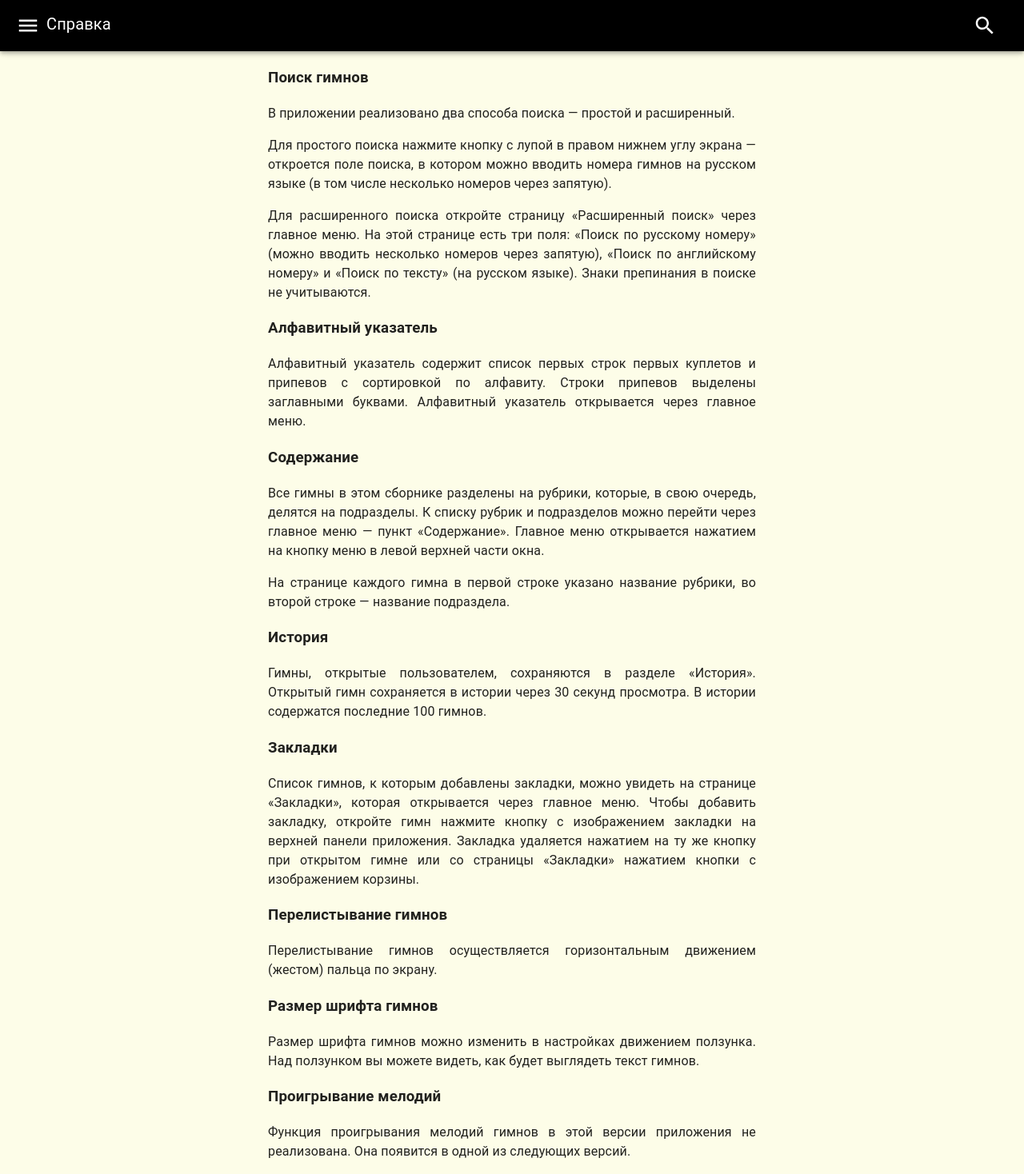
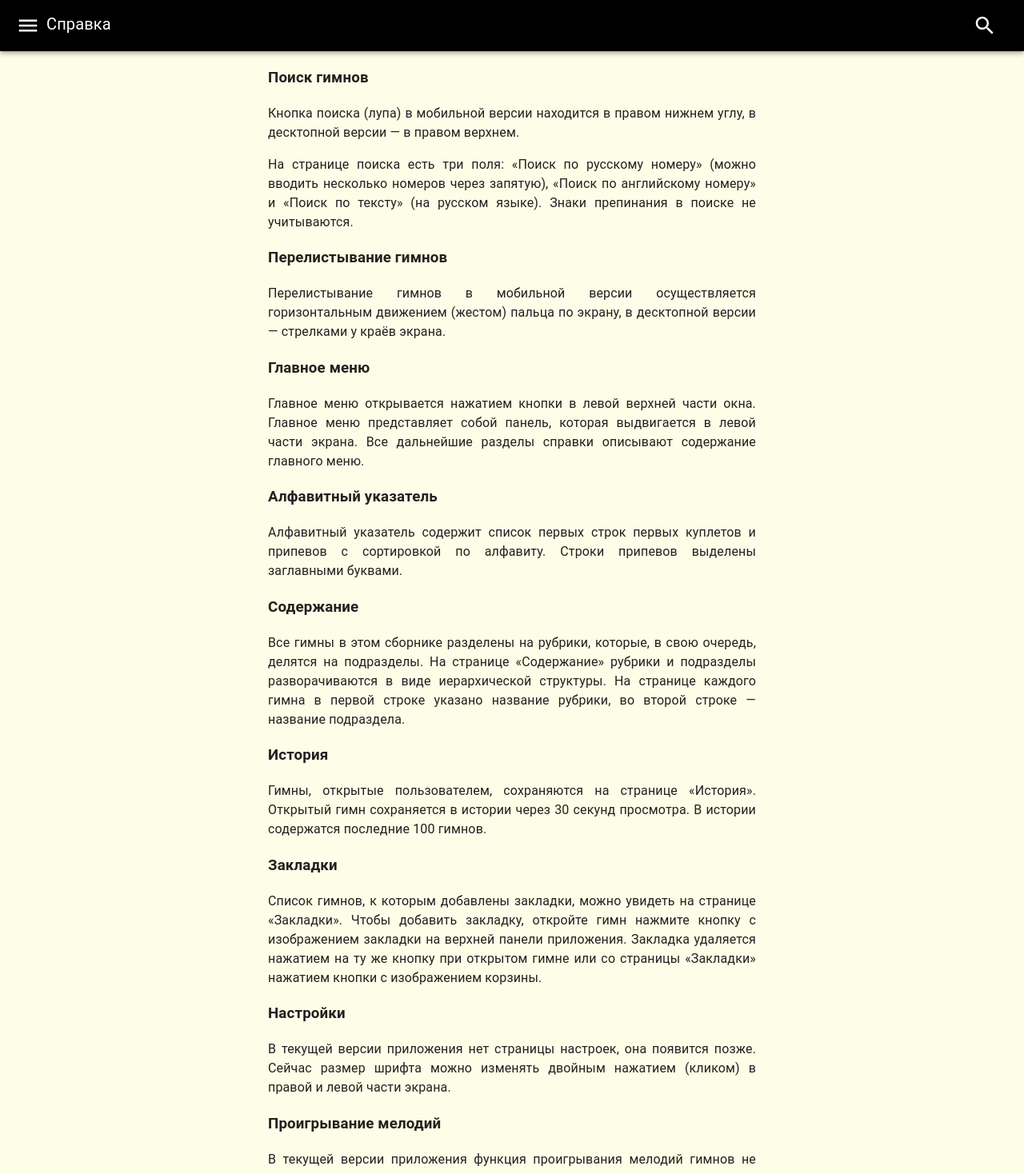
Before and after one commit to gorshipaktsyan/russian-hymns, a React app: page /reference in a window 1280 px wide. Shown: the top 1468 px of the page at 80% size. Built offline with nearby package versions, Linux system fonts and the light colour scheme; a web font is replaced by a local one.

Commit message:
improvements

```diff
--- a/src/view/components/Drawer.js
+++ b/src/view/components/Drawer.js
@@ -48,8 +48,8 @@ function DrawerComponent({
           ))}
         </List>
       </Box>
-      <Box sx={{ marginLeft: "10px", position: "absolute", bottom: 0 }}>
-        <p>Версия программы: 1.3.0</p>
+      <Box sx={{ marginLeft: "10px", position: "absolute", bottom: 10, fontSize: '13px' }}>
+        <p>Версия: 1.3.0</p>
       </Box>
     </Drawer>
   );
--- a/src/view/pages/History/ConfirmationModal.js
+++ b/src/view/pages/History/ConfirmationModal.js
@@ -15,7 +15,7 @@ export default function ConfirmModal({
     <Dialog open={openConfirm} onClose={() => setOpenConfirm(false)}>
       <DialogContent>
         <DialogContentText sx={{ color: "black" }}>
-          вы действительно хотите удалить всю историю?
+          Вы действительно хотите удалить всю историю?
         </DialogContentText>
       </DialogContent>
       <DialogActions>
--- a/src/view/pages/Reference/index.js
+++ b/src/view/pages/Reference/index.js
@@ -1,79 +1,72 @@
 import StyledComponents from "../../../utils/sharedStyles";
 
-const { InfoBox } = StyledComponents;
+const {InfoBox} = StyledComponents;
 
 function Reference() {
     return (
         <InfoBox>
             <h3>Поиск гимнов</h3>
             <p>
-        В приложении реализовано два способа поиска — простой и расширенный.
+                Кнопка поиска (лупа) в мобильной версии находится в правом нижнем углу,
+                в десктопной версии — в правом верхнем.
             </p>
             <p>
-        Для простого поиска нажмите кнопку с лупой в правом нижнем углу экрана —
-        откроется поле поиска, в котором можно вводить номера гимнов на русском
-        языке (в том числе несколько номеров через запятую).
+                На странице поиска есть три поля: «Поиск по русскому номеру» (можно
+                вводить несколько номеров через запятую), «Поиск по английскому номеру» и
+                «Поиск по тексту» (на русском языке). Знаки препинания в поиске не учитываются.
             </p>
+
+            <h3>Перелистывание гимнов</h3>
             <p>
-        Для расширенного поиска откройте страницу «Расширенный поиск» через
-        главное меню. На этой странице есть три поля: «Поиск по русскому номеру»
-        (можно вводить несколько номеров через запятую), «Поиск по английскому
-        номеру» и «Поиск по тексту» (на русском языке). Знаки препинания в
-        поиске не учитываются.
+                Перелистывание гимнов в мобильной версии осуществляется горизонтальным движением (жестом)
+                пальца по экрану, в десктопной версии — стрелками у краёв экрана.
+            </p>
+
+            <h3>Главное меню</h3>
+            <p>
+                Главное меню открывается нажатием кнопки в левой верхней части окна. Главное меню представляет собой
+                панель,
+                которая выдвигается в левой части экрана. Все дальнейшие разделы справки описывают содержание главного
+                меню.
             </p>
 
             <h3>Алфавитный указатель</h3>
             <p>
-        Алфавитный указатель содержит список первых строк первых куплетов и
-        припевов с сортировкой по алфавиту. Строки припевов выделены заглавными
-        буквами. Алфавитный указатель открывается через главное меню.
+                Алфавитный указатель содержит список первых строк первых куплетов и припевов с
+                сортировкой по алфавиту. Строки припевов выделены заглавными буквами.
             </p>
 
             <h3>Содержание</h3>
             <p>
-        Все гимны в этом сборнике разделены на рубрики, которые, в свою очередь,
-        делятся на подразделы. К списку рубрик и подразделов можно перейти через
-        главное меню — пункт «Содержание». Главное меню открывается нажатием на
-        кнопку меню в левой верхней части окна.
-      </p>
-      <p>
-        На странице каждого гимна в первой строке указано название рубрики, во
-        второй строке — название подраздела.
+                Все гимны в этом сборнике разделены на рубрики, которые, в свою очередь, делятся на подразделы.
+                На странице «Содержание» рубрики и подразделы разворачиваются в виде иерархической структуры.
+                На странице каждого гимна в первой строке указано название рубрики, во второй строке — название
+                подраздела.
             </p>
 
             <h3>История</h3>
             <p>
-        Гимны, открытые пользователем, сохраняются в разделе «История». Открытый
-        гимн сохраняется в истории через 30 секунд просмотра. В истории
-        содержатся последние 100 гимнов.
+                Гимны, открытые пользователем, сохраняются на странице «История». Открытый гимн сохраняется в
+                истории через 30 секунд просмотра. В истории содержатся последние 100 гимнов.
             </p>
 
             <h3>Закладки</h3>
             <p>
-        Список гимнов, к которым добавлены закладки, можно увидеть на странице
-        «Закладки», которая открывается через главное меню. Чтобы добавить
-        закладку, откройте гимн нажмите кнопку с изображением закладки на
-        верхней панели приложения. Закладка удаляется нажатием на ту же кнопку
-        при открытом гимне или со страницы «Закладки» нажатием кнопки с
-        изображением корзины.
+                Список гимнов, к которым добавлены закладки, можно увидеть на странице «Закладки». Чтобы
+                добавить закладку, откройте гимн нажмите кнопку с изображением закладки на верхней панели
+                приложения. Закладка удаляется нажатием на ту же кнопку при открытом гимне или со страницы
+                «Закладки» нажатием кнопки с изображением корзины.
             </p>
 
-      <h3>Перелистывание гимнов</h3>
+            <h3>Настройки</h3>
             <p>
-        Перелистывание гимнов осуществляется горизонтальным движением (жестом)
-        пальца по экрану.
-      </p>
-
-      <h3>Размер шрифта гимнов</h3>
-      <p>
-        Размер шрифта гимнов можно изменить в настройках движением ползунка. Над
-        ползунком вы можете видеть, как будет выглядеть текст гимнов.
+                В текущей версии приложения нет страницы настроек, она появится позже. Сейчас
+                размер шрифта можно изменять двойным нажатием (кликом) в правой и левой части экрана.
             </p>
 
             <h3>Проигрывание мелодий</h3>
             <p>
-        Функция проигрывания мелодий гимнов в этой версии приложения не
-        реализована. Она появится в одной из следующих версий.
+                В текущей версии приложения функция проигрывания мелодий гимнов не реализована, она появится позже.
             </p>
         </InfoBox>
     );
```
Lines whose indentation alone changed are shown as unchanged.
